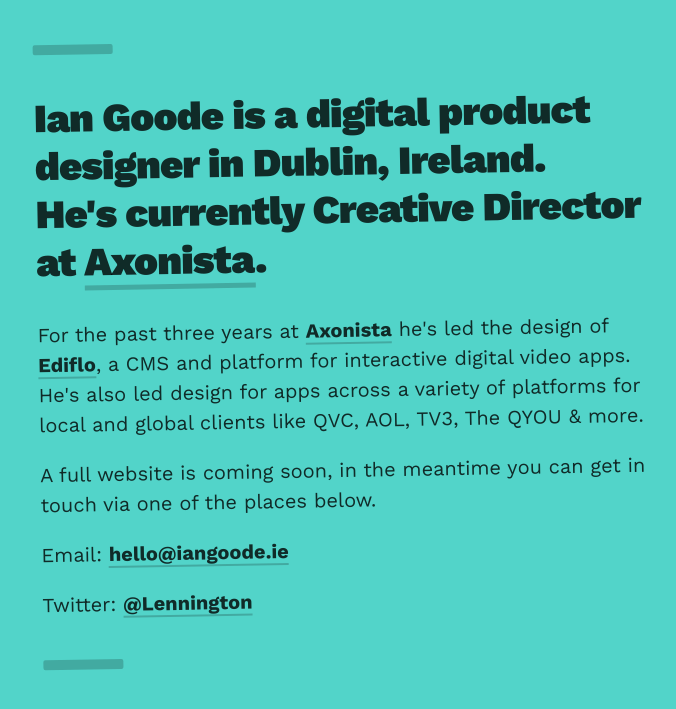
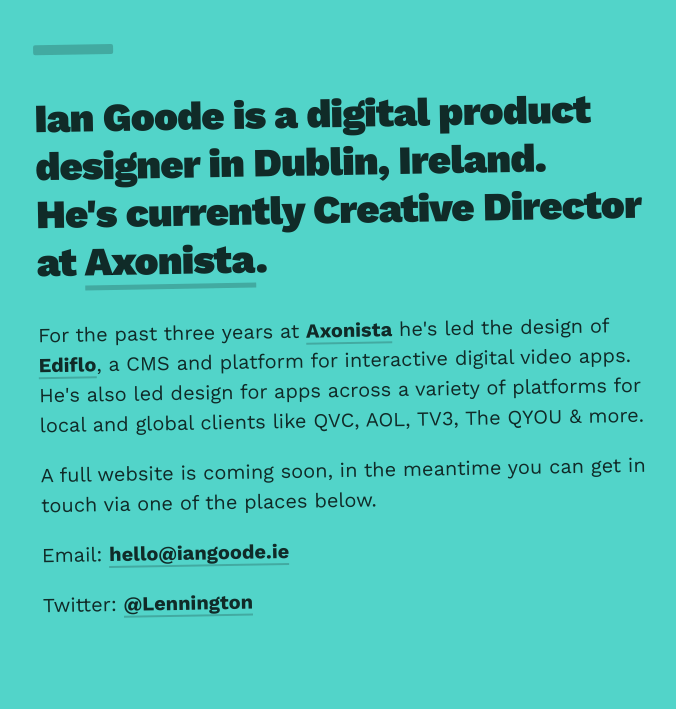
Before and after one commit to Lennington/personal-site, a Jekyll site: the page built from index.md, in a window 1280 px wide. Shown: the top 709 px of the page, without its empty margins (41-717 px from the left). Built offline with Jekyll 4.4.1, drawn with Linux system fonts in a browser that asks for light colours.

```diff
--- a/_layouts/home.html
+++ b/_layouts/home.html
@@ -9,5 +9,4 @@
   <p>A full website is coming soon, in the meantime you can get in touch via one of the places below.</p>
   <p>Email: <a href="mailto:hello@iangoode.ie">hello@iangoode.ie</a></p>
   <p>Twitter: <a href="https://twitter.com/Lennington">@Lennington</a></p>
-  <span class="stroke"></span>
 </header>
```
